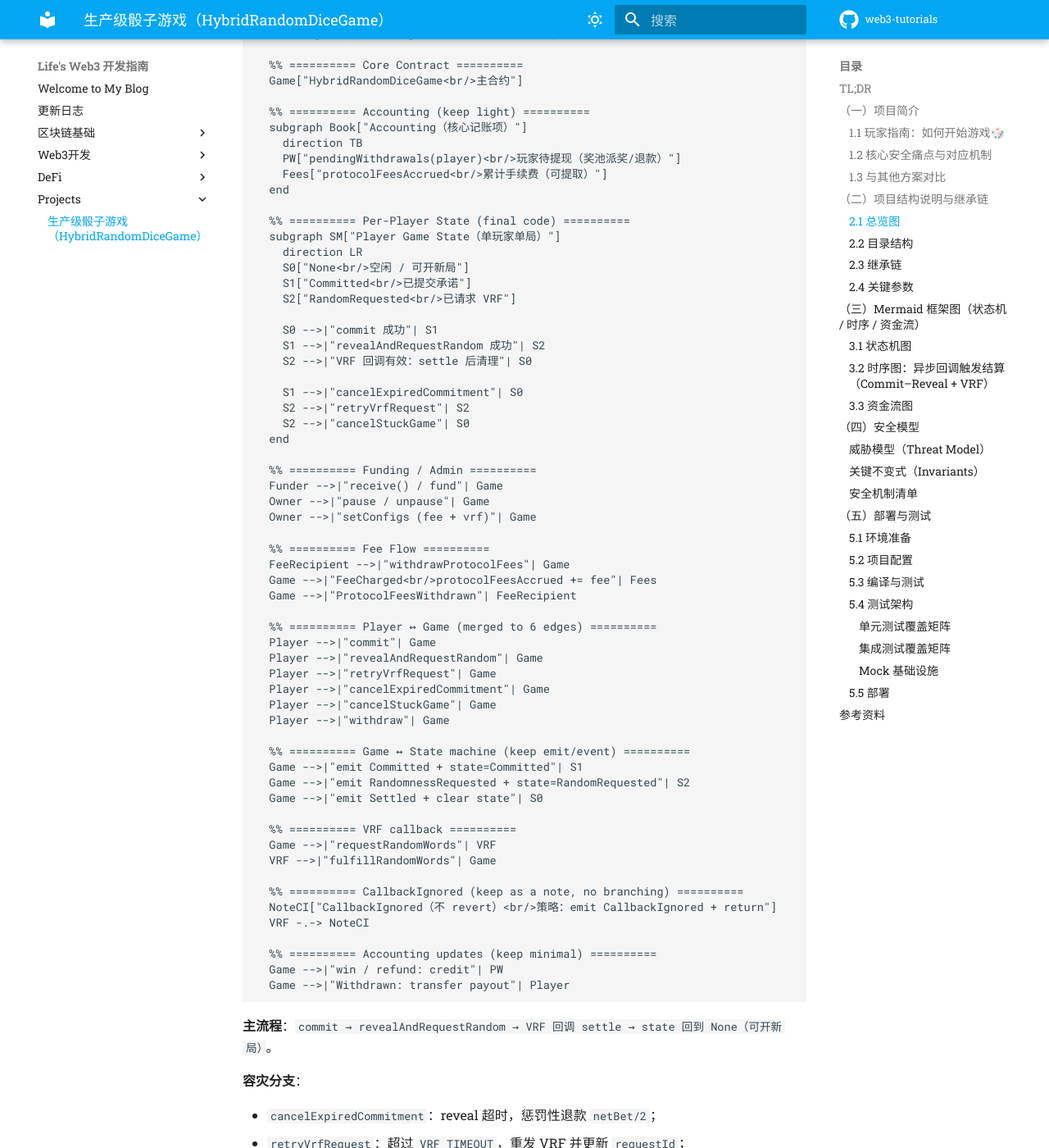
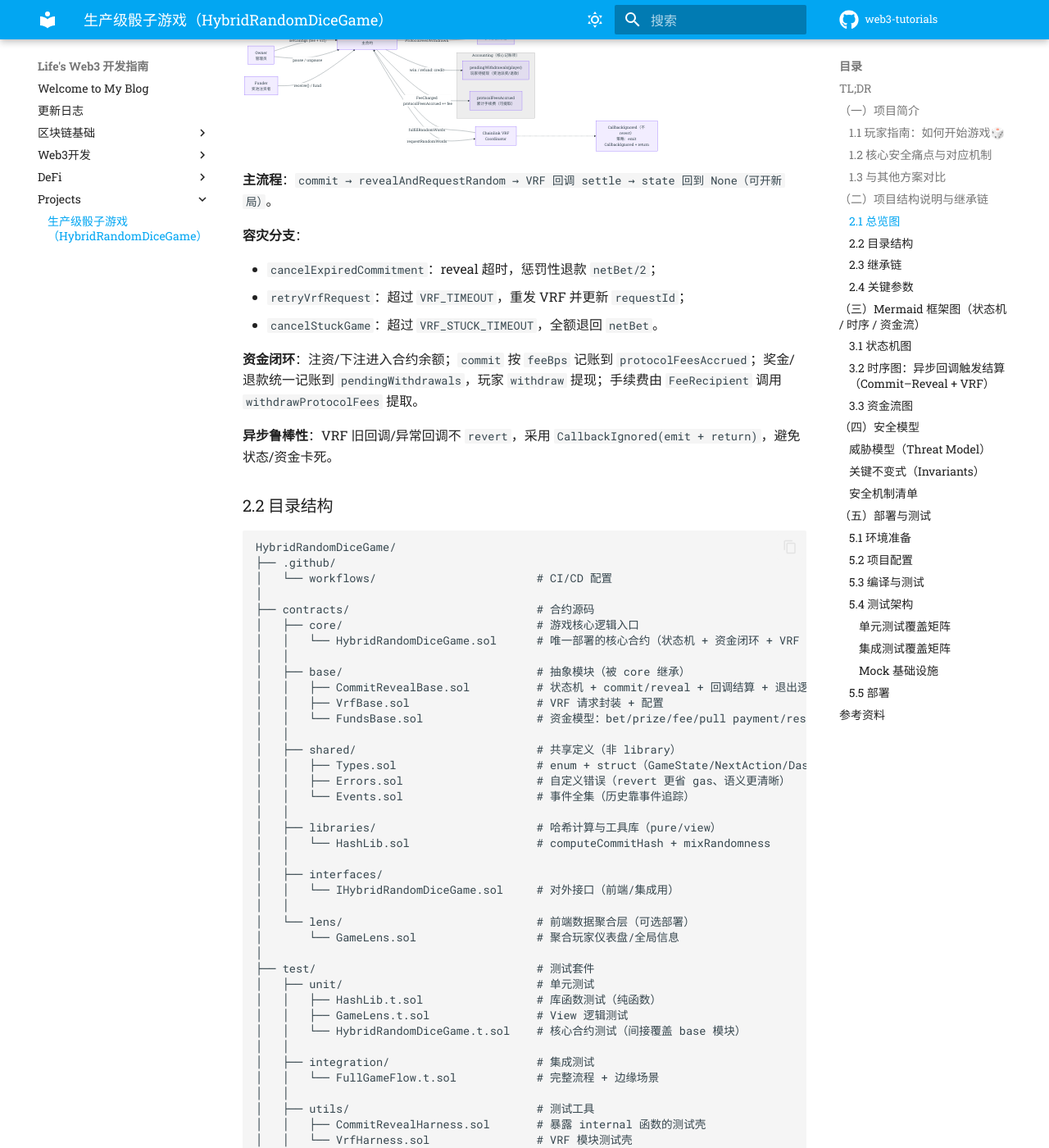
Before and after one commit to lifefindsitsway/web3-tutorials, an MkDocs documentation site: the page built from docs/web3/project/HybridRandomDiceGame.md, in a window 1280 px wide and 1400 px high, scrolled down 3366 px. Shown: the whole window at 82% size. Built offline with MkDocs 1.6.1 and Material for MkDocs 9.7.7, drawn with Linux system fonts in a browser that asks for light colours; comment, search, counter and statistics services are not loaded; some of the changed text lies outside the part shown.

Commit message:
解决Mkdocs Mermain渲染问题

````diff
--- a/docs/web3/dapp/HybridRandomDiceGame.md
+++ b/docs/web3/project/HybridRandomDiceGame.md
@@ -184,28 +184,58 @@ flowchart LR
 ### 2.2 目录结构
 
 ```
-contracts/
-├── core/							# 游戏核心逻辑入口
-│   └── HybridRandomDiceGame.sol	# 唯一部署的核心合约（状态机 + 资金闭环 + VRF 回调）
+HybridRandomDiceGame/
+├── .github/
+│   └── workflows/                        # CI/CD 配置
 │
-├── base/							# 抽象模块（被 core 继承）
-│   ├── CommitRevealBase.sol		# 状态机 + commit/reveal + 回调结算 + 退出逻辑
-│   ├── VrfBase.sol					# VRF 请求封装 + 配置
-│   └── FundsBase.sol				# 资金模型：bet/prize/fee/pull payment/reserve
+├── contracts/                            # 合约源码
+│   ├── core/                             # 游戏核心逻辑入口
+│   │   └── HybridRandomDiceGame.sol      # 唯一部署的核心合约（状态机 + 资金闭环 + VRF 回调）
+│   │
+│   ├── base/                             # 抽象模块（被 core 继承）
+│   │   ├── CommitRevealBase.sol          # 状态机 + commit/reveal + 回调结算 + 退出逻辑
+│   │   ├── VrfBase.sol                   # VRF 请求封装 + 配置
+│   │   └── FundsBase.sol                 # 资金模型：bet/prize/fee/pull payment/reserve
+│   │
+│   ├── shared/                           # 共享定义（非 library）
+│   │   ├── Types.sol                     # enum + struct（GameState/NextAction/Dashboard 等）
+│   │   ├── Errors.sol                    # 自定义错误（revert 更省 gas、语义更清晰）
+│   │   └── Events.sol                    # 事件全集（历史靠事件追踪）
+│   │
+│   ├── libraries/                        # 哈希计算与工具库（pure/view）
+│   │   └── HashLib.sol                   # computeCommitHash + mixRandomness
+│   │
+│   ├── interfaces/
+│   │   └── IHybridRandomDiceGame.sol     # 对外接口（前端/集成用）
+│   │
+│   └── lens/                             # 前端数据聚合层（可选部署）
+│       └── GameLens.sol                  # 聚合玩家仪表盘/全局信息
 │
-├── shared/							# 共享定义（非 library）
-│   ├── Types.sol					# enum + struct（GameState/NextAction/Dashboard 等）
-│   ├── Errors.sol					# 自定义错误（revert 更省 gas、语义更清晰）
-│   └── Events.sol					# 事件全集（历史靠事件追踪）
+├── test/                                 # 测试套件
+│   ├── unit/                             # 单元测试
+│   │   ├── HashLib.t.sol                 # 库函数测试（纯函数）
+│   │   ├── GameLens.t.sol                # View 逻辑测试
+│   │   └── HybridRandomDiceGame.t.sol    # 核心合约测试（间接覆盖 base 模块）
+│   │
+│   ├── integration/                      # 集成测试
+│   │   └── FullGameFlow.t.sol            # 完整流程 + 边缘场景
+│   │
+│   ├── utils/                            # 测试工具
+│   │   ├── CommitRevealHarness.sol       # 暴露 internal 函数的测试壳
+│   │   └── VrfHarness.sol                # VRF 模块测试壳
+│   │
+│   └── mocks/                            # Mock 合约
+│       └── MockVRFCoordinatorV2Plus.sol  # VRF Coordinator 模拟器
 │
-├── libraries/						# 哈希计算与工具库（pure/view）
-│   └── HashLib.sol					# computeCommitHash + mixRandomness
+├── script/                               # 部署脚本
 │
-├── interfaces/
-│   └── IHybridRandomDiceGame.sol	# 对外接口（前端/集成用）
+├── lib/                                  # 依赖库（forge-std / OpenZeppelin / Chainlink）
 │
-├── lens/							# 前端数据聚合层（可选部署）
-│   └── GameLens.sol				# 聚合玩家仪表盘/全局信息
+├── .env.example                          # 环境变量模板
+├── .gitignore
+├── .gitmodules                           # Git 子模块配置
+├── foundry.toml                          # Foundry 配置文件
+└── README.md                             # 项目文档
 ```
 
 ### 2.3 继承链
@@ -422,8 +452,8 @@ flowchart LR
 
 **前置条件**
 
-- [Foundry](https://book.getfoundry.sh/getting-started/installation)（包含 `forge`、`cast`、`anvil`）
-- [Node.js](https://nodejs.org/) >= 20.9.0（用于安装 Chainlink 合约库）
+- Foundry（包含 `forge`、`cast`、`anvil`）
+- Node.js >= 20.9.0（用于安装 Chainlink 合约库）
 - Git
 
 **初始化项目**
@@ -665,4 +695,4 @@ forge script script/DeployHybridRandomDiceGame.s.sol:DeployHybridRandomDiceGame
 
 ## 参考资料
 
-[Commit-Reveal Scheme in Solidity](https://speedrunethereum.com/guides/commit-reveal-scheme
+[Commit-Reveal Scheme in Solidity](https://speedrunethereum.com/guides/commit-reveal-scheme)
--- a/mkdocs.yml
+++ b/mkdocs.yml
@@ -86,7 +86,6 @@ markdown_extensions:
   - pymdownx.details
   - pymdownx.snippets
   - pymdownx.magiclink
-  - pymdownx.superfences
   - pymdownx.inlinehilite
   - pymdownx.emoji:
       emoji_index: !!python/name:material.extensions.emoji.twemoji
@@ -99,6 +98,11 @@ markdown_extensions:
       anchor_linenums: true
   - pymdownx.arithmatex:
       generic: true
+  - pymdownx.superfences:
+      custom_fences:
+        - name: mermaid
+          class: mermaid
+          format: !!python/name:pymdownx.superfences.fence_code_format
 
 # MathJax 配置
 # 注意顺序：配置文件必须在 MathJax 主文件之前加载
@@ -141,4 +145,4 @@ nav:
     - Uniswap V2 TWAP 预言机（数学推导 & 源码解读）: web3/defi/uniswap_v2_twap_oracle_240614.md
     - 闪电贷：从原理到攻击演示: web3/defi/flash_loan_attack_260101.md
   - Projects:
-    - 生产级骰子游戏（HybridRandomDiceGame）: web3/dapp/HybridRandomDiceGame.md
+    - 生产级骰子游戏（HybridRandomDiceGame）: web3/project/HybridRandomDiceGame.md
````
Also changed, not shown: docs/changelog.md (+1 -1 lines).
